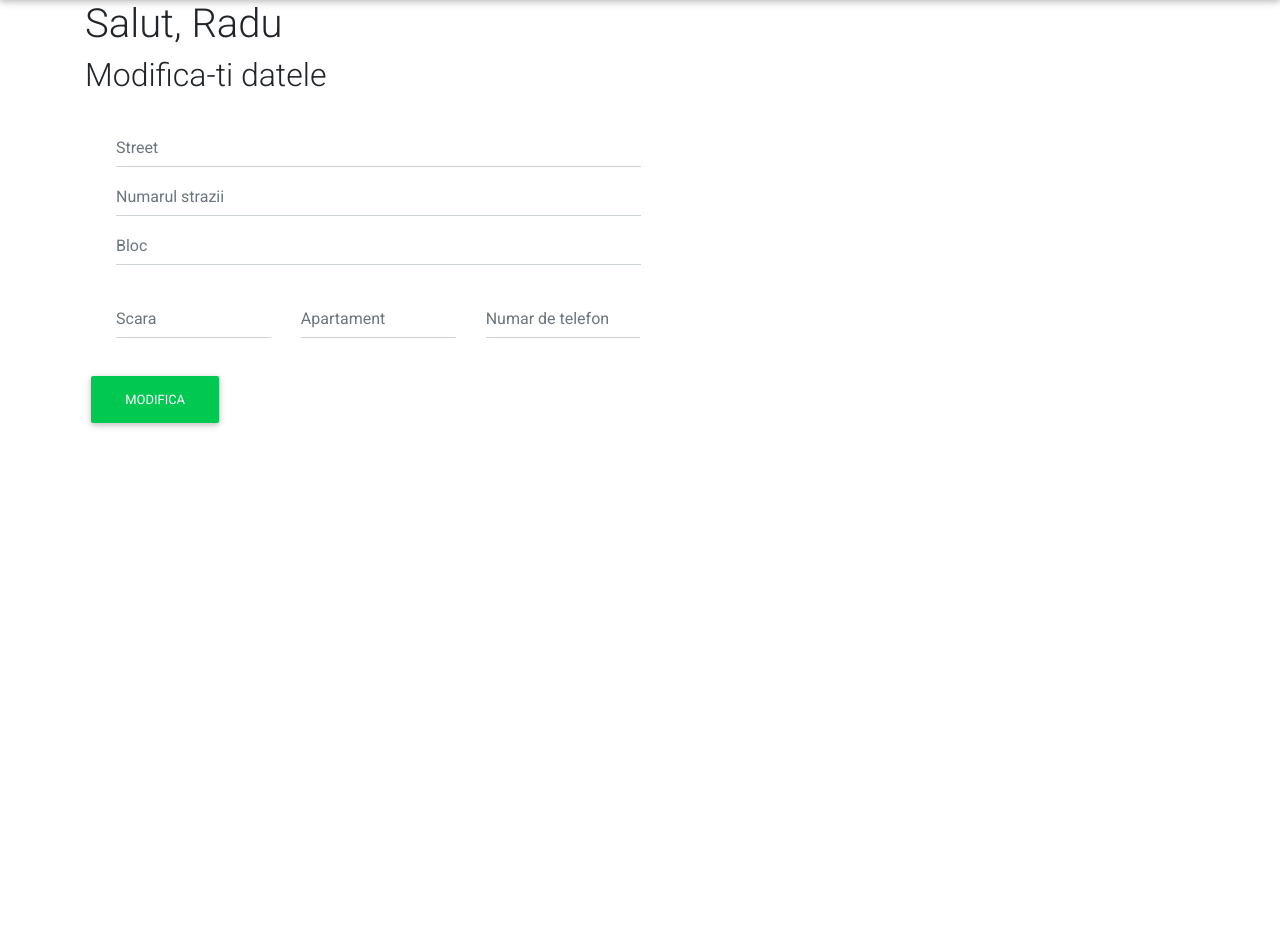
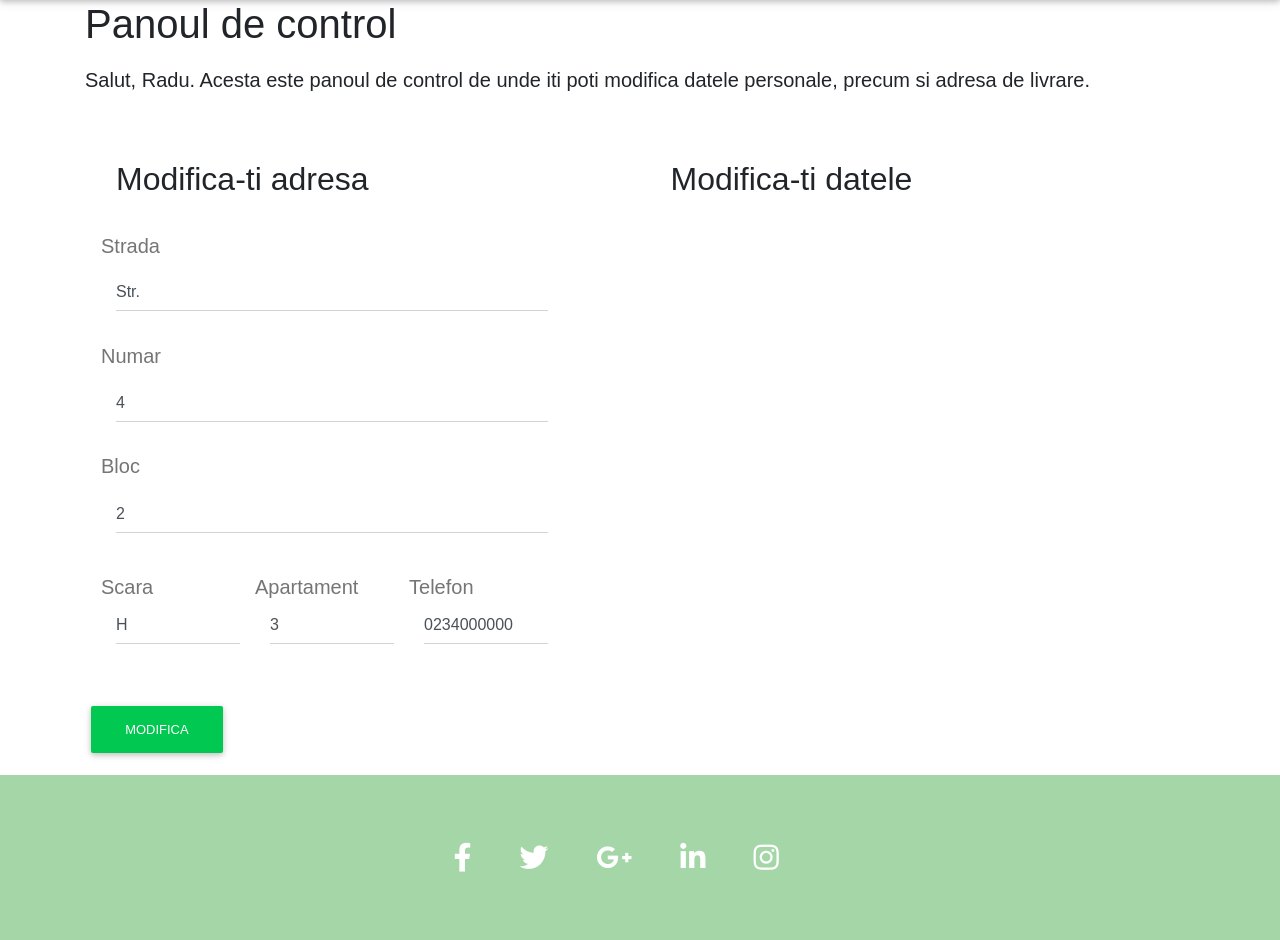
Before and after one commit to radu2147/torturidecasa, a Django app: page /user/myaccount/ in a window 1280 px wide; the page is wider, and only the part inside the window is pictured. Shown: the part 185-1125 px from the top of that part. Before the commit the page ends 613 px from the top of that part, so only its background shows below. Run offline with Django 3.2, Linux system fonts and the light colour scheme; a user stored in the database is signed in; data comes from the database, SQL or seed files in the repository; parts of the project's set-up code (start-up, migrations or seed data) failed here and were passed over; some libraries are stand-ins or nearby versions.

Commit message:
User forms

```diff
--- a/User/forms.py
+++ b/User/forms.py
@@ -35,3 +35,8 @@ class AddrForm(forms.Form):
     bloc = forms.IntegerField(validators=[poz])
     scara = forms.CharField(validators=[scara], max_length = 1)
     ap = forms.IntegerField(validators=[poz])
+
+class ChangeForm(forms.Form):
+    nume = forms.CharField(max_length = 100, required = False)
+    old_passwd = forms.CharField(max_length = 100)
+    passwd = forms.CharField(max_length = 100, required = False)
--- a/User/templates/extend_user.html
+++ b/User/templates/extend_user.html
@@ -58,31 +58,106 @@
 
 {% block addr %}
 
-  <h2 class="mt-2 pb-4">Modifica-ti datele</h2>
 
  <form method="post" novalidate id="myForm" >
     {% csrf_token %}
   <div class="row ml-3">
-  <div class="col-6 md-form mt-0">
+    <div class="col-5 md-form mt-0">
+      <h2 class="mt-2 pb-4 mb-5">Modifica-ti adresa</h2>
+      <div>
+        <label for="id_street" style="padding-top: 70px"><h5>Strada</h5></label>
+        <input class="form-control" type="text" placeholder="Street" aria-label="Search" name="street" maxlength="50" id="id_street" value={{addr.street}}>
+      </div>
+      <div style="margin-top: 70px">
+        <label for="id_street_number" style="padding-top: 180px"><h5>Numar</h5></label>
+        <input class="form-control" type="number" placeholder="Numarul strazii" value={{addr.street_number}} aria-label="Search" min=0 name="street_number" id="id_street_number">
+      </div>
+      <div style="margin-top: 70px">
+        <label for="id_bloc" style="padding-top: 290px"><h5>Bloc</h5></label>
+        <input class="form-control" type="number" placeholder="Bloc" value={{addr.bloc}} aria-label="Bloc" name="bloc" min=0 id="id_bloc">
+      </div>
 
-    <input class="form-control" type="text" placeholder="Street" aria-label="Search" name="street" maxlength="50" id="id_street">
-    <input class="form-control" type="number" placeholder="Numarul strazii" aria-label="Search" min=0 name="street_number" id="id_street_number">
-    <input class="form-control" type="number" placeholder="Bloc" aria-label="Bloc" name="bloc" min=0 id="id_block">
+
+      <div class="row" style="margin-top: 30px">
+        <div class="col-4">
+          <div style="margin-bottom: 40px">
+            <label for="id_scara"><h5>Scara</h5></label>
+          </div>
+
+          <input class="form-control" placeholder="Scara" aria-label="Scara" type="text" name="scara" value={{addr.scara}} max_length = "1" id="id_scara">
+
+        </div>
+        <div class="col-4 md-form mt-0">
+          <div style="margin-bottom: 40px">
+            <label for="id_ap"><h5>Apartament</h5></label>
+          </div>
+          <input class="form-control" placeholder="Apartament" aria-label="Pret maxim" type="number" value={{addr.ap}} name="ap" min="0" step="any" id="id_ap">
+        </div>
+        <div class="col-4 md-form mt-0">
+          <div style="margin-bottom: 40px">
+            <label for="id_phone_number"><h5>Telefon</h5></label>
+          </div>
+          <input class="form-control" placeholder="Numar de telefon" aria-label="Numar de telefon" value={{addr.phone_number}} type="text" name="phone_number" max_length = "10" id="id_phone_number">
+        </div>
+      </div>
+      </div>
+    <div class="col-1"></div>
+    <div class="col-4 md-form mt-0">
+      <h2 class="mt-2 pb-4">Modifica-ti datele</h2>
+       </div>
+
 
   </div>
-  </div>
-  <div class="row ml-3">
-      <div class="col-2 md-form mt-0">
-        <input class="form-control" placeholder="Scara" aria-label="Scara" type="text" name="scara" max_length = "1" id="id_scara">
-      </div>
-    <div class="col-2 md-form mt-0">
-        <input class="form-control" placeholder="Apartament" aria-label="Pret maxim" type="number" name="ap" min="0" step="any" id="id_ap">
-      </div>
-      <div class="col-2 md-form mt-0">
-        <input class="form-control" placeholder="Numar de telefon" aria-label="Numar de telefon" type="text" name="phone_number" max_length = "10" id="id_phone_number">
-      </div>
-  </div>
+
     <button type="submit" class="btn btn-success">Modifica</button>
   </form>
 
 {% endblock %}
+
+{% block footer %}
+<footer class="page-footer font-small m" style="background-color:#a5d6a7">
+
+  <!-- Footer Elements -->
+  <div class="container">
+
+    <!-- Grid row-->
+    <div class="row">
+
+      <!-- Grid column -->
+      <div class="col-md-12 py-5">
+        <div class="mb-5 flex-center">
+
+          <!-- Facebook -->
+          <a class="fb-ic">
+            <i class="fab fa-facebook-f fa-lg white-text mr-md-5 mr-3 fa-2x"> </i>
+          </a>
+          <!-- Twitter -->
+          <a class="tw-ic">
+            <i class="fab fa-twitter fa-lg white-text mr-md-5 mr-3 fa-2x"> </i>
+          </a>
+          <!-- Google +-->
+          <a class="gplus-ic">
+            <i class="fab fa-google-plus-g fa-lg white-text mr-md-5 mr-3 fa-2x"> </i>
+          </a>
+          <!--Linkedin -->
+          <a class="li-ic">
+            <i class="fab fa-linkedin-in fa-lg white-text mr-md-5 mr-3 fa-2x"> </i>
+          </a>
+          <!--Instagram-->
+          <a class="ins-ic">
+            <i class="fab fa-instagram fa-lg white-text mr-md-5 mr-3 fa-2x"> </i>
+          </a>
+
+        </div>
+      </div>
+      <!-- Grid column -->
+
+    </div>
+    <!-- Grid row-->
+
+  </div>
+  <!-- Footer Elements -->
+
+
+ </footer>
+{% endblock %}
--- a/User/templates/main_user.html
+++ b/User/templates/main_user.html
@@ -26,11 +26,22 @@
 <body>
 {% block navbar %}
 {% endblock %}
-<div class="container">
-<h1> Salut, {{user.nume}}</h1>
-{% block addr %}
+<div class="container" style="font-family: Arial">
+<h1>
+	<strong>
+		Panoul de control
+	</strong>
+</h1>
+<h5 style="margin-top: 20px">Salut, {{user.nume}}. Acesta este panoul de control de unde iti poti modifica datele
+	personale, precum si adresa de livrare.
+</h5>
+	<div style="margin-top: 60px">
+		{% block addr %}
+		{% endblock %}
+	</div>
+</div>
+{% block footer %}
 {% endblock %}
-</div>
 </body>
 
 </html>
--- a/User/views.py
+++ b/User/views.py
@@ -6,6 +6,7 @@ from django.contrib.auth.models import User
 from django.contrib.auth import authenticate, login, get_user_model, logout
 
 from .forms import *
+from .validators import validate_passwds, valid_pass, valid_name
 from .models import *
 from HomePage.models import Produs
 from Cart.models import *
@@ -15,22 +16,36 @@ from Personalize.models import *
 # Create your views here.
 class UserView(View):
     def get(self, request):
-        form = AddrForm(request.POST)
+        form = AddrForm()
+        addr = request.user.addr
         if request.user.is_authenticated:
-            lista = []
-            if request.user.is_staff:
-                lista = [x for x in CustomOrder.objects.all()]
-            return render(request, 'extend_user.html', {'user': request.user, 'lista' : lista, 'form' : form})
+            return render(request, 'extend_user.html', {'user': request.user, 'form' : form, 'addr' : addr})
         else:
             return redirect('/user/login')
     def post(self, request):
-        form = AddrForm(request.POST)
-        if form.is_valid():
-            obj, crt = Address.objects.get_or_create(street = form.cleaned_data['street'], phone_number = form.cleaned_data['phone_number'], street_number = form.cleaned_data['street_number'], bloc = form.cleaned_data['bloc'], scara = form.cleaned_data['scara'], ap = form.cleaned_data['ap'])
-            ob = request.user.addr
-            request.user.addr = obj
-            request.user.save()
-        return self.get(request)
+        if 'street' in request.POST.keys():
+            form = AddrForm(request.POST)
+
+            if form.is_valid():
+                obj, crt = Address.objects.get_or_create(street = form.cleaned_data['street'], phone_number = form.cleaned_data['phone_number'], street_number = form.cleaned_data['street_number'], bloc = form.cleaned_data['bloc'], scara = form.cleaned_data['scara'], ap = form.cleaned_data['ap'])
+                request.user.addr = obj
+                request.user.save()
+            addr = request.user.addr
+            return render(request, 'extend_user.html', {'user': request.user, 'form' : form, 'addr' : addr})
+        elif 'old_passwd' in request.POST.keys():
+            form = ChangeForm(request.POST)
+
+            if form.is_valid():
+                if not validate_passwds(form.cleaned_data['old_passwd'], form.cleaned_data['passwd']):
+                    return HttpResponse("Passwords do not match")
+                if valid_pass(form.cleaned_data['passwd']):
+                    request.user.password = form.cleaned_data['passwd']
+                if valid_name(form.cleaned_data['nume']):
+                    request.user.nume = form.cleaned_data['nume']
+                request.user.save()
+            addr = request.user.addr
+            return render(request, 'extend_user.html', {'user': request.user, 'form' : form, 'addr' : addr})
+
 
 class UserViewWish(View):
     def get(self, request):
```
Also changed, not shown: User/validators.py (+9 -0 lines).
